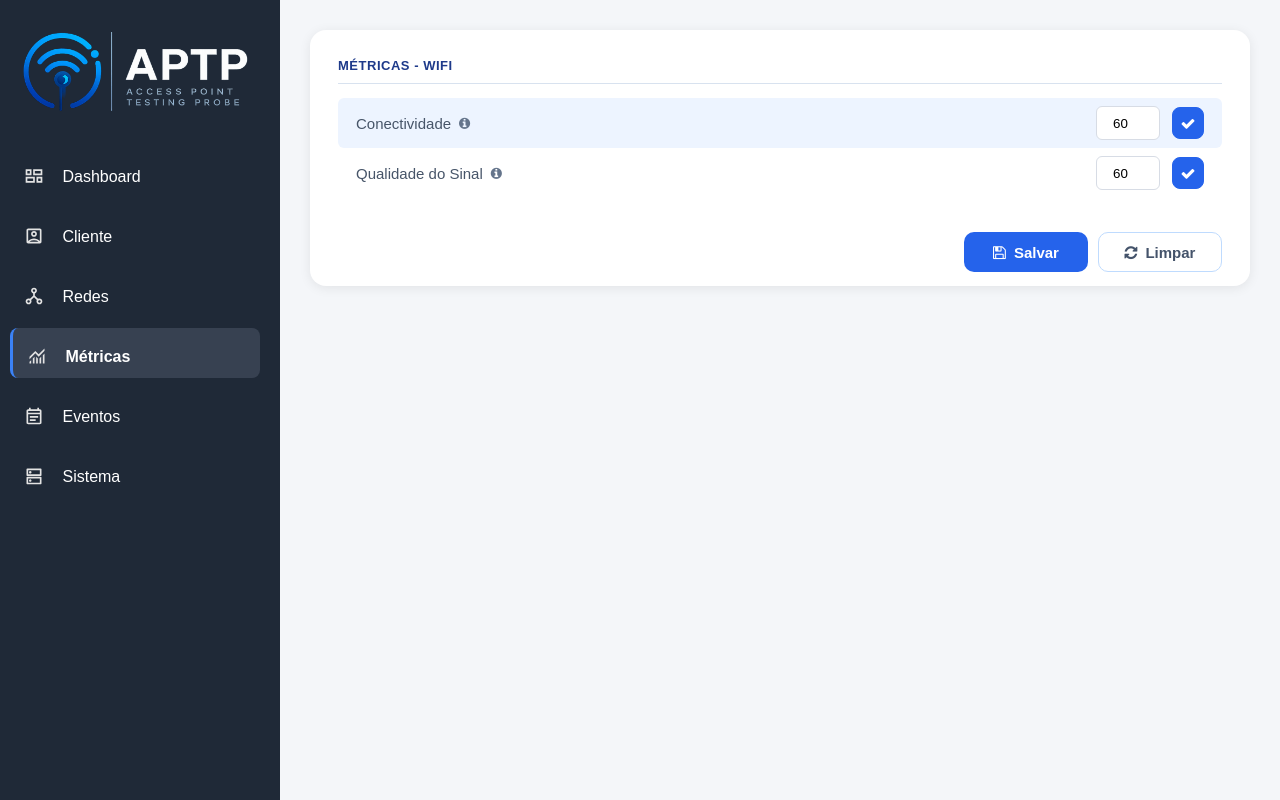
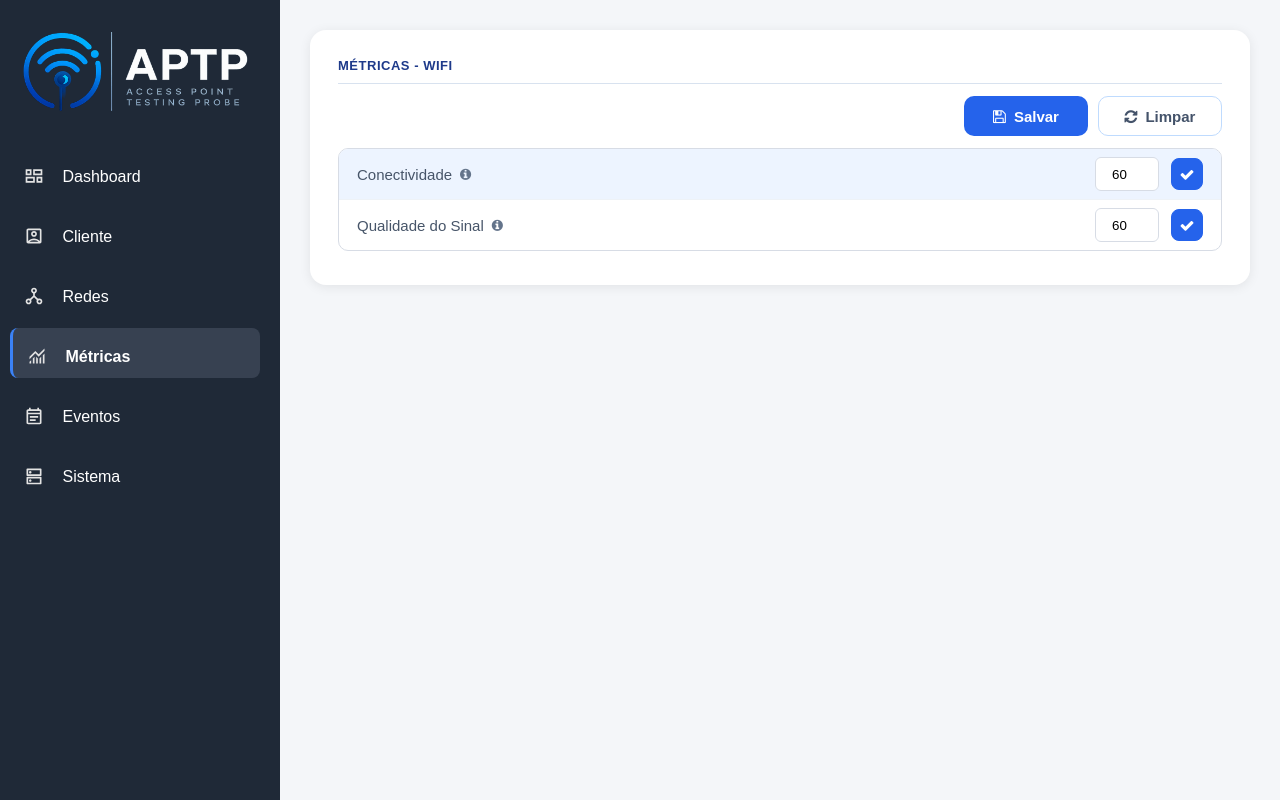
Before and after one commit to carloshorajr/aptp, a Flask app: page /metrics in a window 1280 px wide. Run offline with Flask 3, Linux system fonts and the light colour scheme; data comes from the database, SQL or seed files in the repository; parts of the project's set-up code (start-up, migrations or seed data) failed here and were passed over.

Commit message:
Normalize metrics page layout

```diff
--- a/frontend/static/css/metrics.css
+++ b/frontend/static/css/metrics.css
@@ -6,7 +6,13 @@
 
     border-radius:16px;
 
-    padding:28px;
+    padding-top:28px;
+
+    padding-right:28px;
+
+    padding-bottom:04px;
+
+    padding-left:28px;
 
     box-shadow:0 2px 12px rgba(0,0,0,.08);
 
@@ -26,7 +32,7 @@
 
 .metrics-section h3{
 
-    margin:0 0 14px 0;
+    margin:0;
 
     padding-bottom:10px;
 
@@ -44,25 +50,49 @@
 
 }
 
+/* ==========================================================
+TABELA DE MÉTRICAS
+========================================================== */
+
+.metrics-table{
+
+    border:1px solid #d7dce5;
+
+    border-radius:10px;
+
+    overflow:hidden;
+
+    background:#ffffff;
+
+}
+
+.metric-item:last-child{
+
+    border-bottom:none;
+
+}
+
+.metric-item:nth-child(odd){
+
+    background:#edf4ff;
+
+}
+
 .metric-item{
 
-    display:flex;
+    display:grid;
 
-    justify-content:space-between;
+    grid-template-columns:1fr auto;
 
     align-items:center;
 
-    width:100%;
-
     padding:8px 18px;
 
-    border-radius:6px;
-
-    transition:background .15s ease;
+    border-bottom:1px solid #eef2f7;
 
 }
 
-.metric-item:nth-of-type(odd){
+.metric-item:nth-child(odd){
 
     background:#edf4ff;
 
@@ -88,7 +118,17 @@
 
     align-items:center;
 
+    justify-content:flex-end;
+
     gap:12px;
+
+}
+
+#metrics-list{
+
+    display:flex;
+
+    flex-direction:column;
 
 }
 
@@ -184,20 +224,6 @@
 
 }
 
-@media (max-width:768px){
-
-    .metric-item{
-
-        flex-direction:column;
-
-        align-items:flex-start;
-
-        gap:12px;
-
-    }
-
-}
-
 /* ==========================================================
 BARRA DE FERRAMENTAS
 ========================================================== */
@@ -212,13 +238,9 @@ BARRA DE FERRAMENTAS
 
     gap:10px;
 
-    margin-top:16px;
+    margin-top:-10px;
 
-    margin-right:0;
-
-    margin-bottom:-14px;
-
-    margin-left:0;
+    margin-bottom:12px;
 
 }
 
--- a/frontend/templates/metrics.html
+++ b/frontend/templates/metrics.html
@@ -2,11 +2,43 @@
 
 {% block content %}
 
-<div class="metrics-panel">
+<div class="settings-panel metrics-panel">
 
-    <div class="metrics-section">
+    <div class="settings-section">
 
         <h3>MÉTRICAS - WIFI</h3>
+
+        <div class="metrics-toolbar">
+
+            <button
+                id="save-button"
+                type="button"
+                class="btn btn-primary"
+            >
+
+                <i class="fa fa-floppy-o"></i>
+
+                <span>Salvar</span>
+
+            </button>
+
+            <button
+                id="clear-button"
+                type="button"
+                class="btn btn-outline"
+            >
+
+                <i class="fa fa-refresh"></i>
+
+                <span>Limpar</span>
+
+            </button>
+
+        </div>
+
+        <div class="metrics-table">
+
+            <div id="metrics-list">
 
                 <div class="metric-item">
 
@@ -35,31 +67,19 @@
                     <span class="metric-actions">
 
                         <input
-
                             id="connectivity-interval"
-
                             data-value="{{ settings.connectivity.interval_seconds }}"
-
                             class="metric-interval"
-
                             type="number"
-
                             min="1"
-
                             value="{{ settings.connectivity.interval_seconds }}"
-
                         >
 
                         <button
-
                             id="connectivity-enabled"
-
                             data-enabled="{{ 'true' if settings.connectivity.enabled else 'false' }}"
-
                             type="button"
-
                             class="btn {% if settings.connectivity.enabled %}metric-enabled{% else %}metric-disabled{% endif %}"
-
                         >
 
                             <i class="fa fa-check"></i>
@@ -97,31 +117,19 @@
                     <span class="metric-actions">
 
                         <input
-
                             id="signal-interval"
-
                             data-value="{{ settings.signal.interval_seconds }}"
-
                             class="metric-interval"
-
                             type="number"
-
                             min="1"
-
                             value="{{ settings.signal.interval_seconds }}"
-
                         >
 
                         <button
-
                             id="signal-enabled"
-
                             data-enabled="{{ 'true' if settings.signal.enabled else 'false' }}"
-
                             type="button"
-
                             class="btn {% if settings.signal.enabled %}metric-enabled{% else %}metric-disabled{% endif %}"
-
                         >
 
                             <i class="fa fa-check"></i>
@@ -134,31 +142,7 @@
 
             </div>
 
-    <div class="metrics-toolbar">
-
-        <button
-            id="save-button"
-            type="button"
-            class="btn btn-primary"
-        >
-
-            <i class="fa fa-floppy-o"></i>
-
-            <span>Salvar</span>
-
-        </button>
-
-        <button
-            id="clear-button"
-            type="button"
-            class="btn btn-outline"
-        >
-
-            <i class="fa fa-refresh"></i>
-
-            <span>Limpar</span>
-
-        </button>
+        </div>
 
     </div>
 
```
Also changed, not shown: frontend/static/icons/check_box.svg (added), frontend/static/icons/save.svg (added). Lines whose indentation alone changed are shown as unchanged.
